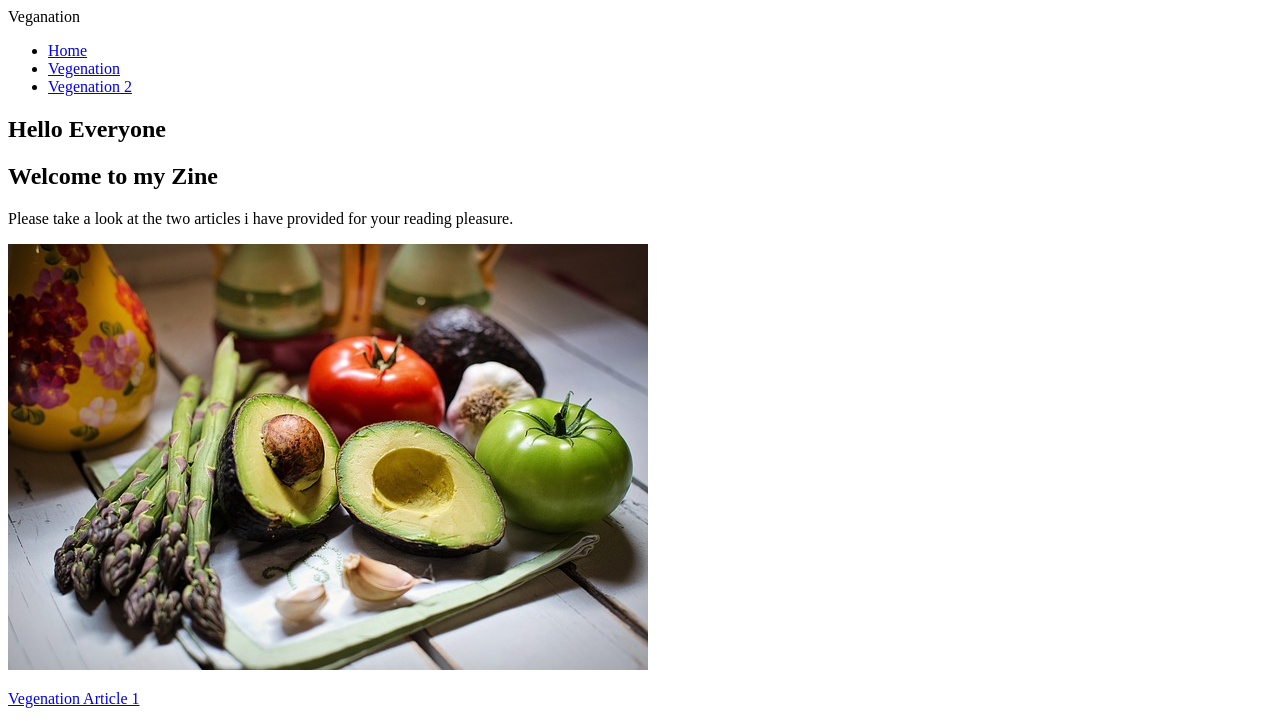
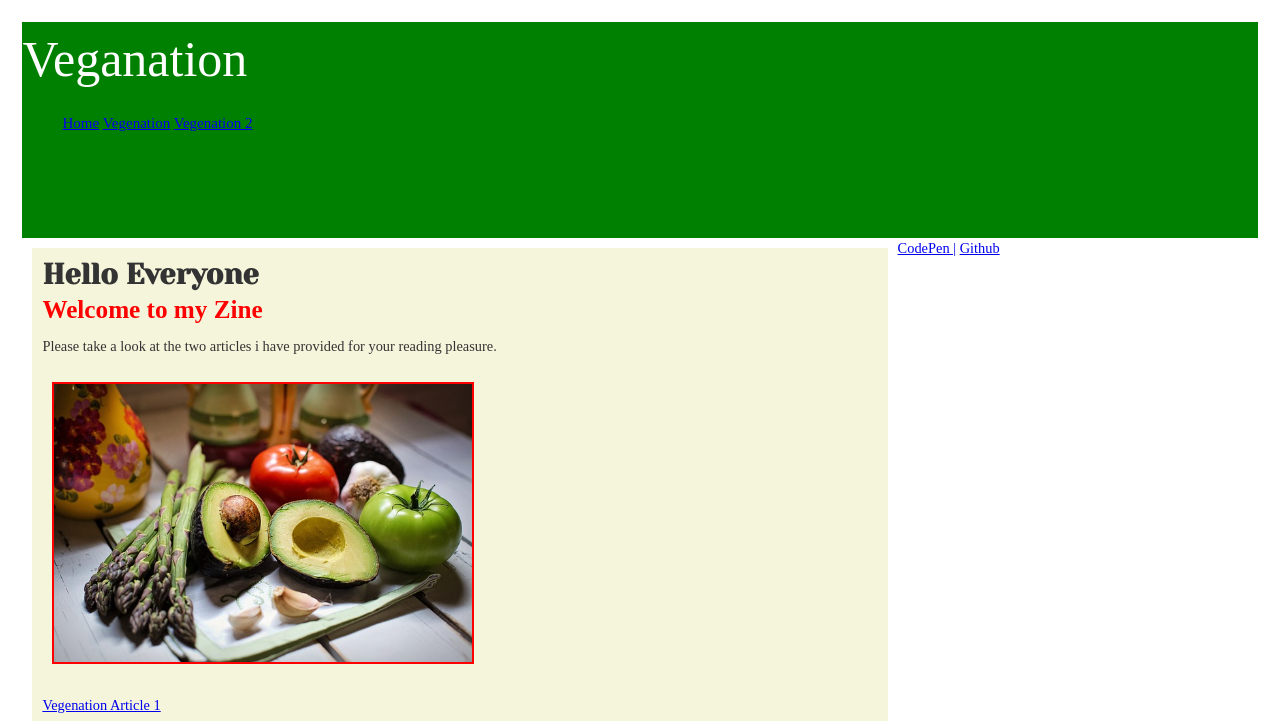
Before and after one commit to Moni38/MMP-240-Midterm-Project, a plain HTML site: page index.html in a window 1280 px wide. Shown: the top 721 px of the page. Drawn offline with Linux system fonts and the light colour scheme.

Commit message:
updated styles for content

```diff
--- a/css/main.css
+++ b/css/main.css
@@ -1,3 +1,116 @@
-body{
-font-family: "Times New Roman", serif;
+@import url('https://fonts.googleapis.com/css?family=Lato:400,700');
+@import url('https://fonts.googleapis.com/css?family=Yeseva+One');
+
+/* The html and body selectors below set the base font for the entire page */
+html {
+    font-size: .90rem;
 }
+
+body {
+    font-family: 'Gentium Book Basic', serif;
+    /* font-family: Lato, sans-serif; */
+    font-weight: 400;
+    line-height: 1.5;
+    color: #333;
+}
+
+@supports (grid-area: auto) {
+
+    .grid {
+        display: grid;
+        grid-template-columns: 10fr 25em;
+        grid-template-rows: 15em max-content 5em;
+        grid-template-areas:
+            "nav nav"
+            "article sidebar"
+            "footer footer";
+    }
+
+    nav {
+        grid-area: nav;
+
+    }
+
+    article {
+        grid-area: article;
+    }
+
+    side {
+        grid-area: side;
+    }
+
+    footer {
+        grid-area: footer;
+    }
+
+}
+
+
+h1 {
+    font-size: 2rem;
+    line-height: 1.5;
+    margin-top: 0;
+    margin-bottom: 0;
+    font-family: 'Yeseva One', cursive;
+}
+
+h2 {
+    font-size: 1.75rem;
+    line-height: 1;
+    margin-top: 0;
+    margin-bottom: 0;
+    color: red;
+}
+
+h3 {
+    font-size: 1.2rem;
+    line-height: 1.5;
+    margin-top: 0;
+    margin-bottom: 0;
+    color: green;
+}
+
+nav {
+    background-color: green;
+}
+
+nav ul li {
+    color: white;
+    font-size: 15px;
+    display: inline;
+}
+
+header {
+    font-size: 50px;
+    color: white;
+}
+
+footer {
+    background-color: grey;
+    color: white;
+    text-align: center;
+    font-size: .9rem;
+}
+
+main {
+    background-color: white;
+    padding: 1rem;
+}
+
+img {
+    width: 50%;
+    margin: 10px;
+    border: 2px solid red;
+}
+
+article {
+    margin: 10px;
+    background-color: beige;
+    padding: 10px;
+    padding-top: 5px;
+}
+
+article ul li {
+    font-weight: 700;
+    margin-top: 5px;
+}
```
